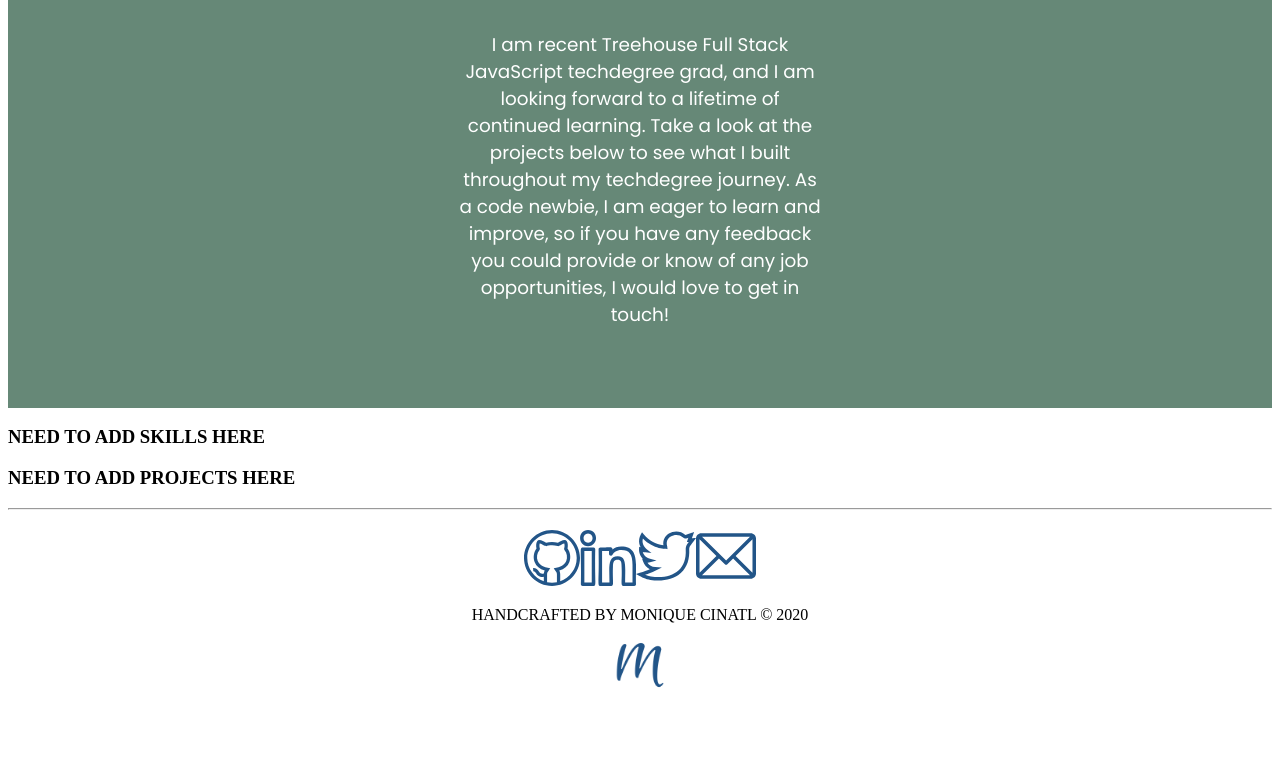
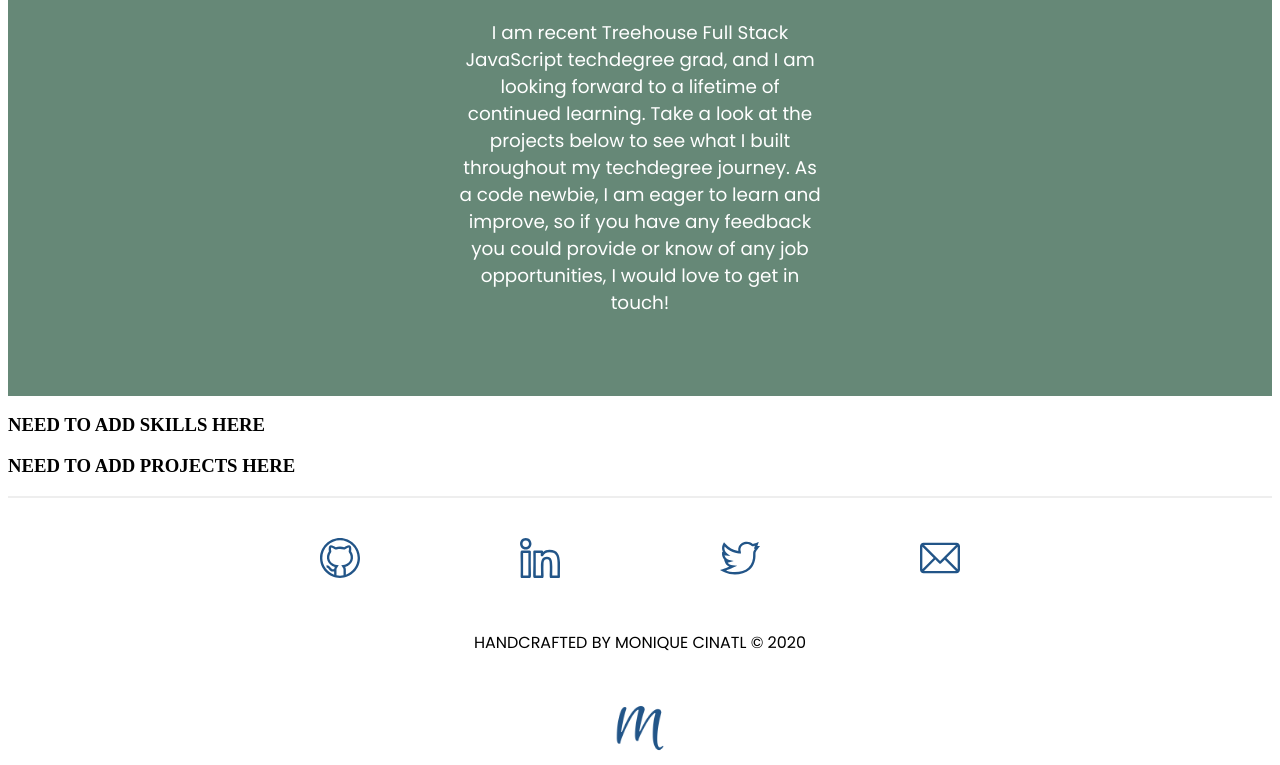
Before and after one commit to DevMo-13/devmo-portfolio, a Gatsby site: page / in a window 1280 px wide. Shown: the part 1117-1882 px from the top of the page. Before the commit the page ends 1819 px from the top, so only its background shows below. Built offline with nearby package versions, Linux system fonts and the light colour scheme; Gatsby itself is replaced by a stand-in of ours.

Commit message:
Updated fonts, and added styling to footer

```diff
--- a/gatsby-config.js
+++ b/gatsby-config.js
@@ -18,7 +18,7 @@
 					variants: [`400`, `Semi-bold 600`, `Bold 700`]
 				},
 				{
-					family: `Bebas Neue`
+					family: `Questrial`
 				},
 				],
 			},
--- a/src/components/css/about.module.css
+++ b/src/components/css/about.module.css
@@ -3,7 +3,8 @@
 	font-size: 2em;
 	font-weight: lighter;
 	text-align: center;
-	font-family: 'Bebas Neue';
+	font-family: 'Questrial';
+	text-transform: uppercase;
 	color: #FFFFFF;
 	letter-spacing: .1em;
 	padding: 1em 2em 1em 2em;
@@ -25,9 +26,7 @@
 .img{
 	width: 15%;
 	border-radius: 50%;
-	border-style: solid;
-	border-color: #FFFFFF;
-	border-width: .2em;
+	border: .2em solid #FFFFFF;
 	display: block;
 	margin: auto;
 }
--- /dev/null
+++ b/src/components/css/footer.module.css
@@ -0,0 +1,25 @@
+.svg {
+	width: 2.5em;
+	padding-left: 5em;
+	padding-right: 5em;
+}
+
+.svg:hover {
+	transform: scale(1.25);
+}
+
+.hr {
+	border-style: ridge;
+}
+
+.social {
+	display: flex;
+	margin: 0 auto;
+	justify-content: center;
+	padding: 1em;
+}
+
+.p {
+	font-family: 'Poppins';
+	padding-bottom: 2em;
+}
--- a/src/components/css/hello.module.css
+++ b/src/components/css/hello.module.css
@@ -13,8 +13,8 @@
 	font-size: 2em;
 	font-weight: lighter;
 	text-align: center;
-	font-family: 'Bebas Neue';
-	letter-spacing: .15em;
+	font-family: 'Questrial';
+	letter-spacing: .1em;
 	margin-top: 0;
 }
 
--- a/src/components/footer.js
+++ b/src/components/footer.js
@@ -1,13 +1,14 @@
 import React from 'react';
+import styles from './css/footer.module.css'
 
 export default function Footer() {
 	return (
 		<footer>
-			<hr/>
-				<div className='social' align='center'>
+			<hr className={styles.hr}/>
+				<div className={styles.social}>
 					<p>
 						<a className='github' href='https://github.com/DevMo-13' target='_blank' rel='noreferrer'>
-							<svg width='3.5em' version='1.1' id='Layer_1' xmlns='http://www.w3.org/2000/svg' x='0px' y='0px' viewBox='0 0 512 512'>
+							<svg className={styles.svg} version='1.1' id='Layer_1' xmlns='http://www.w3.org/2000/svg' x='0px' y='0px' viewBox='0 0 512 512'>
 								<path fill='#225588' className='st0' d='M256,0C115.3,0,0,116.3,0,257c0,139.9,114.3,255,256,255c141.6,0,256-114.9,256-255C512,116.3,396.7,0,256,0z
 								M301,477.5c-14.4,3-29.7,4.5-45,4.5s-30.6-1.5-45-4.5v-70.2c0-16.8,4.5-22.8,10.5-30.9c3.1-3.5,4.9-6.6,18.6-27.3l-23.1-3.6
 								c-59.4-8.7-82.8-39.6-92.1-63.6c-12-32.1-5.7-72.3,15.9-97.8c3.3-3.9,6-10.5,3.6-17.4c-4.5-13.8-3.9-35.7-0.9-44.1
@@ -24,7 +25,7 @@
 							</svg>
 						</a>
 						<a className='linkedin' href='https://www.linkedin.com/in/moniquecinatl/' target='_blank' rel='noreferrer'>
-							<svg width='3.5em' version='1.1' id='regular' xmlns='http://www.w3.org/2000/svg' x='0px' y='0px' viewBox='0 0 512 512'>
+							<svg className={styles.svg} version='1.1' id='regular' xmlns='http://www.w3.org/2000/svg' x='0px' y='0px' viewBox='0 0 512 512'>
 								<path fill='#225588' className='st0' d='M396.6,512c2.2,0,101.6,0,99.4,0c8.8,0,16-7.2,16-16c-7.5-167.6,39.3-344.5-135.2-344.5
 									c-33.6,0-60.3,11.5-79.6,26.6c0-31.2-33.7-13.9-111.4-18.6c-8.8,0-16,7.2-16,16c6.4,302.2-14.4,336.4,16,336.4h99.4
 									c28.9,0,10.5-40.7,16-174.7c0-55.3,16-66.2,43.6-66.2c30.6,0,35.7,21.2,35.7,68.9C386.1,471.6,367.8,512,396.6,512z M344.9,239.1
@@ -37,7 +38,7 @@
 							</svg>
 						</a>
 						<a className='twitter' href='https://twitter.com/moniquecinatl' target='_blank' rel='noreferrer'>
-							<svg width='3.75em' version='1.1' id='Layer_1' xmlns='http://www.w3.org/2000/svg' x='0px' y='0px' viewBox='0 0 512 512' >
+							<svg className={styles.svg} version='1.1' id='Layer_1' xmlns='http://www.w3.org/2000/svg' x='0px' y='0px' viewBox='0 0 512 512' >
 								<path fill='#225588' className='st0' d='M512,103c-32.2,1.5-31.5,1.4-35.1,1.7l19.1-54.5c0,0-59.5,21.9-74.6,25.8c-39.6-35.6-98.6-37.2-140.7-11.3
 									c-34.5,21.2-53,57.6-46.8,100.2c-67.1-9.3-123.7-41.1-168.4-94.8l-14.1-17L40.7,72.5C27.4,97,23,125,28.3,151.3
 									c2.2,10.8,5.9,21.1,11,30.8l-12.1-4.7l-1.4,20.2c-1.5,20.6,5.4,44.6,18.3,64.2c3.6,5.5,8.3,11.6,14.3,17.6l-6.3-1l7.6,23.2
@@ -52,7 +53,7 @@
 							</svg>
 						</a>
 						<a className='email' href='mailto:moniquecinatl@gmail.com' target='_blank' rel='noreferrer'>
-							<svg width='3.75em' version='1.1' id='Capa_1' xmlns='http://www.w3.org/2000/svg' x='0px' y='0px' viewBox='0 0 512 512'>
+							<svg className={styles.svg} version='1.1' id='Capa_1' xmlns='http://www.w3.org/2000/svg' x='0px' y='0px' viewBox='0 0 512 512'>
 								<path fill='#225588' d='M467,61H45C20.2,61,0,81.2,0,106v300c0,24.7,20.1,45,45,45h422c24.7,0,45-20.1,45-45V106C512,81.3,491.9,61,467,61z
 									M460.8,91L257,294.8L51.4,91H460.8z M30,399.8V112.1l144.5,143.2L30,399.8z M51.2,421l144.6-144.6l50.7,50.2
 									c5.9,5.8,15.3,5.8,21.2,0l49.4-49.4L460.8,421H51.2z M482,399.8L338.2,256L482,112.2V399.8z'/>
@@ -61,7 +62,7 @@
 					</p>
 				</div>
 				<div className='copyright' align='center'>
-					<p>HANDCRAFTED BY MONIQUE CINATL &copy; 2020</p>
+					<p className={styles.p}>HANDCRAFTED BY MONIQUE CINATL &copy; 2020</p>
 					<img className='myLogo' alt='logo' src='favicon.ico' width='50em'/>
 				</div>
 		</footer>
```
